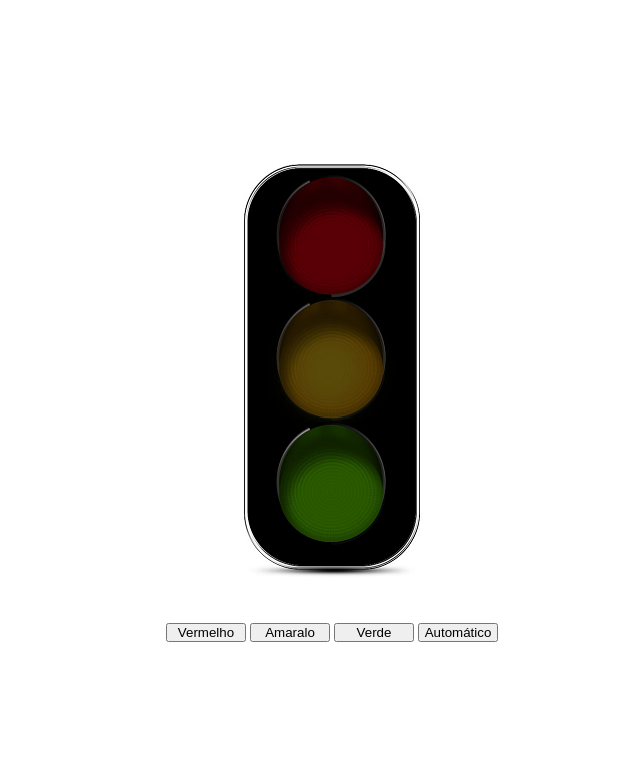
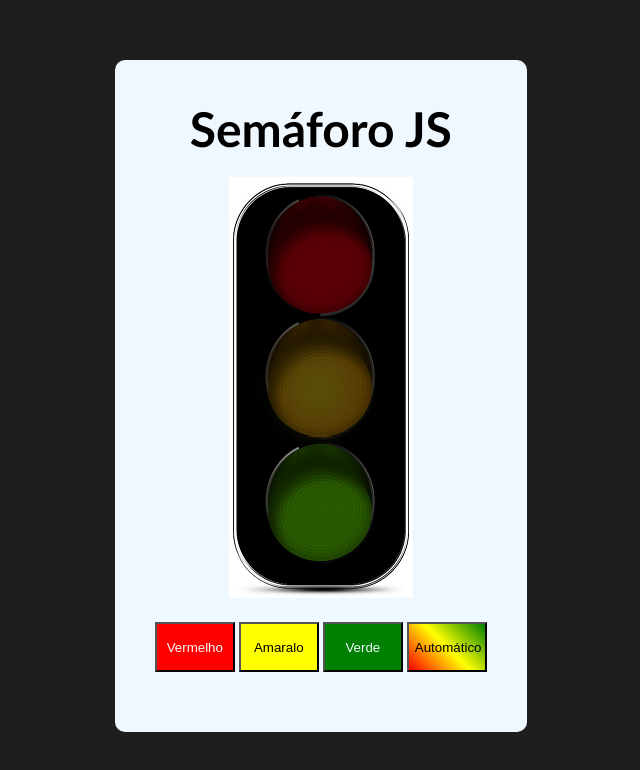
Before and after one commit to Thainno/Sem-foro-JS, a plain HTML site: page index.html in a window 1280 px wide. Shown: the whole page, without its empty margins (308-948 px from the left). Drawn offline with Linux system fonts and the light colour scheme.

Commit message:
Finalização CSS

```diff
--- a/index.html
+++ b/index.html
@@ -9,6 +9,7 @@
 </head>
 <body>
     <main>
+        <h1>Semáforo JS</h1>
         <div>
             <img id="img" src="./imagens/desligado.png" alt="Semaforo desligado">
         </div>
--- a/style.css
+++ b/style.css
@@ -1,18 +1,59 @@
-* {
-    margin: 0;
-    padding: 0;
-    box-sizing: border-box;
+body {
+    display: flex;
+    justify-content: center;
+    align-items: center;
+    width: 97vw;
+    height: 97vh;
+    background-color: #1e1e1e;
 }
 
 main {
     display: flex;
     flex-direction: column;
     align-items: center;
-    justify-content: center;
-    height: 100vh;
-    gap: 5vh;
+    background-color: aliceblue;
+    border-radius: 10px;
+    padding: 40px 40px 60px 40px;
+    gap: 20px;
+}
+
+h1 {
+    margin: 0;
+    padding: 0;
+    font-family: 'Gill Sans', 'Gill Sans MT', Calibri, 'Trebuchet MS', sans-serif;
+    font-size: 3em;
 }
 
 .button {
+    color: aliceblue;
     width: 80px;
+    height: 50px;
 }
+
+.button:hover {
+    animation: aumentarBotao 0.2s forwards;
+}
+
+#red {
+    background-color: red;
+}
+
+#yellow{
+    color: black;
+    background-color: yellow;
+}
+
+#green {
+    background-color: green;
+}
+
+#automatic {
+    color: black;
+    background: linear-gradient(45deg, red, yellow, green);
+}
+
+@keyframes aumentarBotao {
+    100% {
+        transform: scale(1.2);
+    }
+}
```
